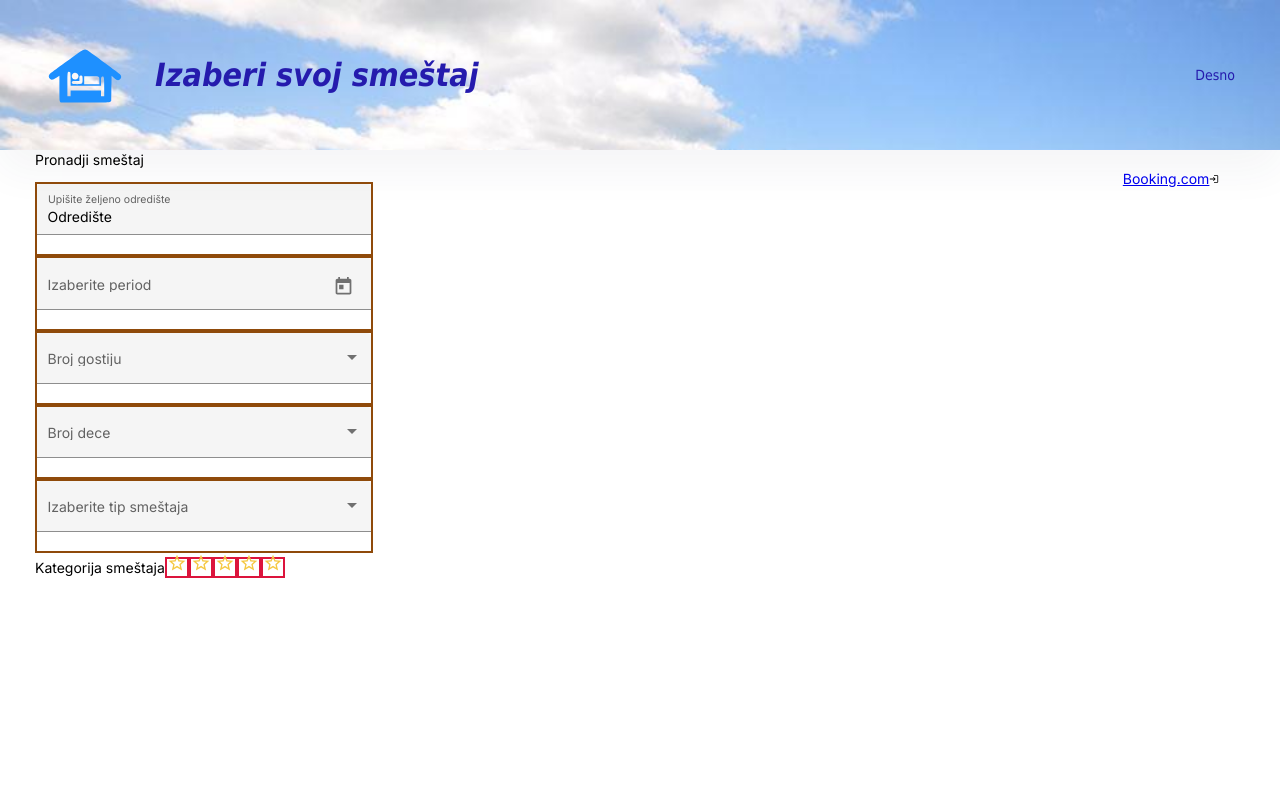
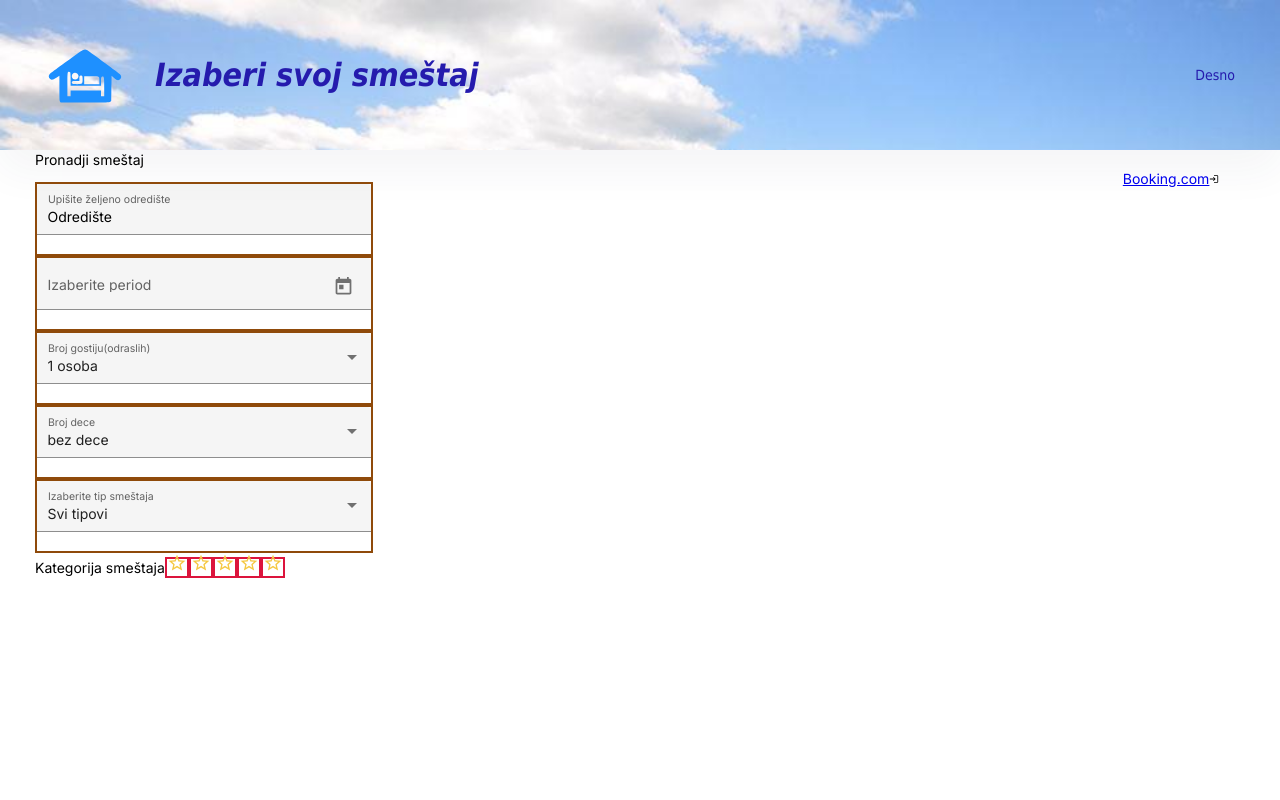
Before and after one commit to Mirka-Mirka/main-frontend, an Angular app: page /home in a window 1280 px wide. Shown: the top 800 px of the page. Built offline with nearby package versions, Linux system fonts and the light colour scheme.

Commit message:
Add default selector in options

```diff
--- a/src/app/app.component.html
+++ b/src/app/app.component.html
@@ -1,8 +1,3 @@
-<!-- <app-loader></app-loader>
-<app-header></app-header>
-<main [@fadeAnimation]="getRouterOutletState(o)">
-  <router-outlet #o="outlet"></router-outlet>
-</main> -->
 <app-header></app-header>
 <app-content></app-content>
 <app-footer></app-footer>
--- a/src/app/components/content/content.component.html
+++ b/src/app/components/content/content.component.html
@@ -25,31 +25,39 @@
       </form>
       <form class="left-form">
         <mat-form-field appearance="fill" class="left-form-field">
-          <mat-label>Broj gostiju</mat-label>
-          <mat-select>
-            <mat-option value="one">1 osoba</mat-option>
+          <mat-label>Broj gostiju(odraslih)</mat-label>
+          <mat-select [formControl]="numberOfPerson">
+            <mat-option value="person1">1 osoba</mat-option>
             <mat-option value="two">2 osoba</mat-option>
             <mat-option value="three">3 osoba</mat-option>
+            <mat-option value="four">4 osoba</mat-option>
+            <mat-option value="five">5 osoba</mat-option>
+            <mat-option value="six">6 osoba</mat-option>
+            <mat-option value="seven">7 osoba</mat-option>
           </mat-select>
         </mat-form-field>
       </form>
       <form class="left-form">
         <mat-form-field appearance="fill" class="left-form-field">
           <mat-label>Broj dece</mat-label>
-          <mat-select>
+          <mat-select [formControl]="numberOfChildren">
             <mat-option value="one">bez dece</mat-option>
             <mat-option value="two">1 dete</mat-option>
             <mat-option value="three">2 dece</mat-option>
+            <mat-option value="four">3 deteta</mat-option>
+            <mat-option value="five">4 dece</mat-option>
+            <mat-option value="six">5 dete</mat-option>
+            <mat-option value="seven">6 dece</mat-option>
           </mat-select>
         </mat-form-field>
       </form>
       <form class="left-form">
         <mat-form-field appearance="fill" class="left-form-field">
           <mat-label>Izaberite tip smeštaja</mat-label>
-          <mat-select>
-            <mat-option value="one">Svi tipovi</mat-option>
-            <mat-option value="two">Hotel</mat-option>
-            <mat-option value="three">Vila</mat-option>
+          <mat-select [formControl]="accommondationType">
+            <mat-option value="all">Svi tipovi</mat-option>
+            <mat-option value="hotel">Hotel</mat-option>
+            <mat-option value="villa">Vila</mat-option>
           </mat-select>
         </mat-form-field>
       </form>
--- a/src/app/components/content/content.component.ts
+++ b/src/app/components/content/content.component.ts
@@ -17,6 +17,9 @@ export class ContentComponent implements OnInit {
     start: new FormControl(),
     end: new FormControl()
   });
+  numberOfPerson = new FormControl('person1');
+  numberOfChildren = new FormControl('one');
+  accommondationType  = new FormControl('all');
 
   constructor() {
     const today = new Date();
```
Also changed, not shown: src/app/app.module.ts (+5 -2 lines).
